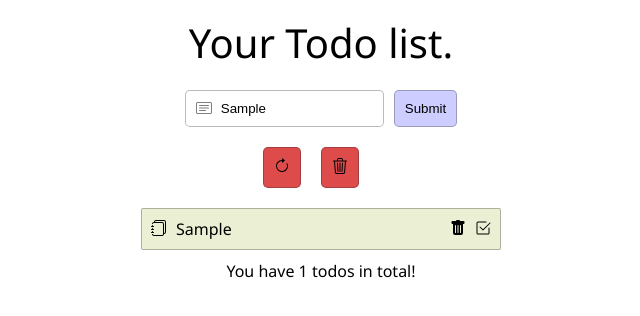
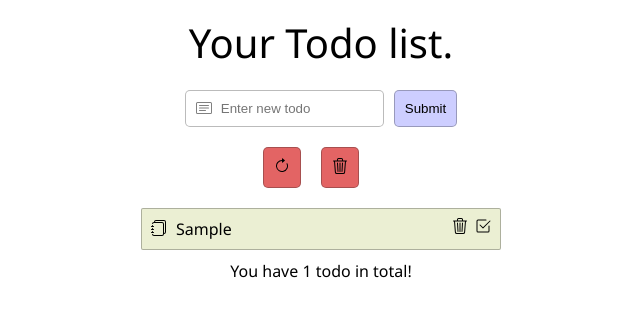
Before and after one commit to Arhonist/todosApp, a React (Create React App) app: page / in a window 1280 px wide. Both pictures are taken after typing "Sample" into the empty fields and a click on the button "Submit". Shown: the top 316 px of the page, without its empty margins (319-959 px from the left). Built offline with nearby package versions, Linux system fonts and the light colour scheme.

Commit message:
Fixed complete tracking mechanism, added additional styling

```diff
--- a/src/App.js
+++ b/src/App.js
@@ -6,7 +6,6 @@ import TodoList from './components/Todos/TodoList';
 
 function App() {
   const [todos, setTodos] = useState([]);
-  const [complTodos, setComplTodos] = useState([]);
 
   function pushTodo(todo) {
     let todosCopy = Object.assign([], todos);
@@ -22,21 +21,24 @@ function App() {
 
   function deleteAllTodos() {
     setTodos([]);
-    setComplTodos([]);
   }
 
-  function handleCompleteClick(todo) {
-    if (todo.isCompleted) {
-      todo.isCompleted = false;
+  function handleCompleteClick(todoIndex) {
+    const todosCopy = Object.assign([], todos);
+    const selectedTodo = todosCopy[todoIndex];
+    if (selectedTodo.isCompleted) {
+      selectedTodo.isCompleted = false;
     } else {
-      todo.isCompleted = true;
+      selectedTodo.isCompleted = true;
     }
+    setTodos(todosCopy);
   }
 
   function deleteComplTodos() {
-    setTodos(todos.filter((val, index) => !complTodos.includes(index)));
-    setComplTodos([]);
+    setTodos(todos.filter((todo) => !todo.isCompleted));
   }
+
+  const completedCount = todos.filter((todo) => todo.isCompleted).length;
 
   return (
     <div className={styles.App}>
@@ -50,14 +52,24 @@ function App() {
               deleteAllTodos={deleteAllTodos}
               deleteComplTodos={deleteComplTodos}
             />
-            {console.log(todos)}
+
             <TodoList
               todos={todos}
-              complTodos={complTodos}
               deleteTodo={deleteTodo}
               handleCompleteClick={handleCompleteClick}
             />
-            <p>You have {todos.length} todos in total!</p>
+            {completedCount ? (
+              <p>
+                You have completed {completedCount} todo
+                {completedCount === 1 ? ' ' : 's'} (
+                {((completedCount / todos.length) * 100).toFixed(0)}%)!
+              </p>
+            ) : (
+              <p>
+                You have {todos.length} todo{todos.length === 1 ? ' ' : 's'} in
+                total!
+              </p>
+            )}
           </>
         ) : (
           <p>Your Todo list is empty!</p>
--- a/src/components/Todos/Todo.js
+++ b/src/components/Todos/Todo.js
@@ -1,36 +1,33 @@
 import styles from './Todo.module.css';
 import cn from 'classnames';
 
-function Todo({ id, deleteTodo, todo, handleCompleteClick, isCompleted }) {
+function Todo({ id, deleteTodo, todo, handleCompleteClick }) {
   return (
     <div
-      className={cn(styles.todoCard, { [styles.completed]: isCompleted })}
-      onDoubleClick={() => deleteTodo(id)}
+      className={cn(styles.todoCard, { [styles.completed]: todo.isCompleted })}
     >
       <svg width="16" height="16" className={styles.journalIcon}>
         <path d="M5 0h8a2 2 0 0 1 2 2v10a2 2 0 0 1-2 2 2 2 0 0 1-2 2H3a2 2 0 0 1-2-2h1a1 1 0 0 0 1 1h8a1 1 0 0 0 1-1V4a1 1 0 0 0-1-1H3a1 1 0 0 0-1 1H1a2 2 0 0 1 2-2h8a2 2 0 0 1 2 2v9a1 1 0 0 0 1-1V2a1 1 0 0 0-1-1H5a1 1 0 0 0-1 1H3a2 2 0 0 1 2-2z" />
         <path d="M1 6v-.5a.5.5 0 0 1 1 0V6h.5a.5.5 0 0 1 0 1h-2a.5.5 0 0 1 0-1H1zm0 3v-.5a.5.5 0 0 1 1 0V9h.5a.5.5 0 0 1 0 1h-2a.5.5 0 0 1 0-1H1zm0 2.5v.5H.5a.5.5 0 0 0 0 1h2a.5.5 0 0 0 0-1H2v-.5a.5.5 0 0 0-1 0z" />
       </svg>
-
-      <p className={styles.cardText}>{todo.text}</p>
-
+      <svg
+        width="16"
+        height="16"
+        className={cn(styles.checkSquare, styles.icon)}
+        onClick={() => handleCompleteClick(id)}
+      >
+        <path d="M3 14.5A1.5 1.5 0 0 1 1.5 13V3A1.5 1.5 0 0 1 3 1.5h8a.5.5 0 0 1 0 1H3a.5.5 0 0 0-.5.5v10a.5.5 0 0 0 .5.5h10a.5.5 0 0 0 .5-.5V8a.5.5 0 0 1 1 0v5a1.5 1.5 0 0 1-1.5 1.5H3z" />
+        <path d="m8.354 10.354 7-7a.5.5 0 0 0-.708-.708L8 9.293 5.354 6.646a.5.5 0 1 0-.708.708l3 3a.5.5 0 0 0 .708 0z" />
+      </svg>
       <svg
         width="16"
         height="16"
         className={cn(styles.trashIcon, styles.icon)}
         onClick={() => deleteTodo(id)}
       >
-        <path d="M2.5 1a1 1 0 0 0-1 1v1a1 1 0 0 0 1 1H3v9a2 2 0 0 0 2 2h6a2 2 0 0 0 2-2V4h.5a1 1 0 0 0 1-1V2a1 1 0 0 0-1-1H10a1 1 0 0 0-1-1H7a1 1 0 0 0-1 1H2.5zm3 4a.5.5 0 0 1 .5.5v7a.5.5 0 0 1-1 0v-7a.5.5 0 0 1 .5-.5zM8 5a.5.5 0 0 1 .5.5v7a.5.5 0 0 1-1 0v-7A.5.5 0 0 1 8 5zm3 .5v7a.5.5 0 0 1-1 0v-7a.5.5 0 0 1 1 0z" />
+        <path d="M6.5 1h3a.5.5 0 0 1 .5.5v1H6v-1a.5.5 0 0 1 .5-.5ZM11 2.5v-1A1.5 1.5 0 0 0 9.5 0h-3A1.5 1.5 0 0 0 5 1.5v1H2.506a.58.58 0 0 0-.01 0H1.5a.5.5 0 0 0 0 1h.538l.853 10.66A2 2 0 0 0 4.885 16h6.23a2 2 0 0 0 1.994-1.84l.853-10.66h.538a.5.5 0 0 0 0-1h-.995a.59.59 0 0 0-.01 0H11Zm1.958 1-.846 10.58a1 1 0 0 1-.997.92h-6.23a1 1 0 0 1-.997-.92L3.042 3.5h9.916Zm-7.487 1a.5.5 0 0 1 .528.47l.5 8.5a.5.5 0 0 1-.998.06L5 5.03a.5.5 0 0 1 .47-.53Zm5.058 0a.5.5 0 0 1 .47.53l-.5 8.5a.5.5 0 1 1-.998-.06l.5-8.5a.5.5 0 0 1 .528-.47ZM8 4.5a.5.5 0 0 1 .5.5v8.5a.5.5 0 0 1-1 0V5a.5.5 0 0 1 .5-.5Z" />
       </svg>
-      <svg
-        width="16"
-        height="16"
-        className={cn(styles.checkSquare, styles.icon)}
-        onClick={() => handleCompleteClick(todo)}
-      >
-        <path d="M3 14.5A1.5 1.5 0 0 1 1.5 13V3A1.5 1.5 0 0 1 3 1.5h8a.5.5 0 0 1 0 1H3a.5.5 0 0 0-.5.5v10a.5.5 0 0 0 .5.5h10a.5.5 0 0 0 .5-.5V8a.5.5 0 0 1 1 0v5a1.5 1.5 0 0 1-1.5 1.5H3z" />
-        <path d="m8.354 10.354 7-7a.5.5 0 0 0-.708-.708L8 9.293 5.354 6.646a.5.5 0 1 0-.708.708l3 3a.5.5 0 0 0 .708 0z" />
-      </svg>
+      <p className={styles.cardText}>{todo.text}</p>
     </div>
   );
 }
--- a/src/components/Todos/Todo.module.css
+++ b/src/components/Todos/Todo.module.css
@@ -10,6 +10,11 @@
   word-wrap: break-word;
   font-weight: 100;
   position: relative;
+}
+
+.todoCard:hover {
+  box-shadow: 0px 4px 18px rgba(0, 0, 0, 0.09),
+    0px 3px 19px rgba(51, 51, 51, 0.04);
 }
 
 .completed {
@@ -26,23 +31,20 @@
   position: absolute;
 }
 
-.trashIcon {
-  position: absolute;
-  right: 34px;
-  top: 11px;
-}
-
-.checkSquare {
-  position: absolute;
-  right: 9px;
-  top: 11px;
-}
-
 .icon {
+  float: right;
   transition: 0.3s;
+  z-index: 999;
+  margin-left: 7px;
 }
 
 .icon:hover {
   cursor: pointer;
   transform: scale(1.1);
 }
+
+@media (max-width: 486px) {
+  .todoCard {
+    width: 100%;
+  }
+}
--- a/src/components/Todos/TodoForm.js
+++ b/src/components/Todos/TodoForm.js
@@ -11,7 +11,7 @@ function TodoForm({ pushTodo }) {
       return;
     }
     pushTodo(todo);
-    setTodo({ text: '', ...todo });
+    setTodo({ ...todo, text: '' });
   }
 
   return (
@@ -22,9 +22,7 @@ function TodoForm({ pushTodo }) {
             type="text"
             value={todo.text}
             placeholder="Enter new todo"
-            onChange={(e) =>
-              setTodo({ text: e.target.value, isCompleted: false })
-            }
+            onChange={(e) => setTodo({ ...todo, text: e.target.value })}
           />
         </label>
         <button type="submit">Submit</button>
--- a/src/components/UI/Button.module.css
+++ b/src/components/UI/Button.module.css
@@ -1,5 +1,5 @@
 .universalButton {
-  background-color: rgba(211, 13, 13, 0.74);
+  background-color: rgba(211, 13, 13, 0.64);
   padding: 10px;
   border: 1px solid rgba(30, 30, 30, 0.3);
   border-radius: 5px;
@@ -9,7 +9,7 @@
 }
 
 .universalButton:hover {
-  filter: brightness(0.8);
+  background-color: rgba(136, 11, 11, 0.64);
 }
 
 .universalButton::after {
@@ -22,9 +22,11 @@
   padding: 5px 9px;
   margin-top: 22px;
   transition: all 0.3s ease-in-out;
+  z-index: 999;
 }
 
 .universalButton:hover::after {
   opacity: 1;
   visibility: visible;
+  z-index: 999;
 }
```
